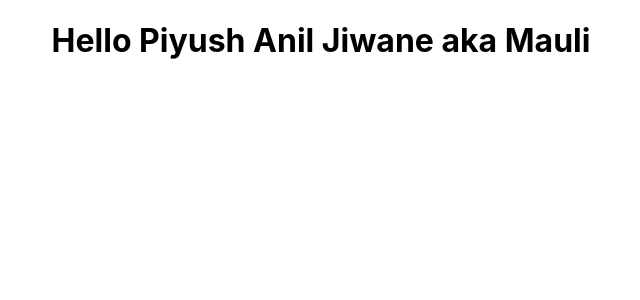
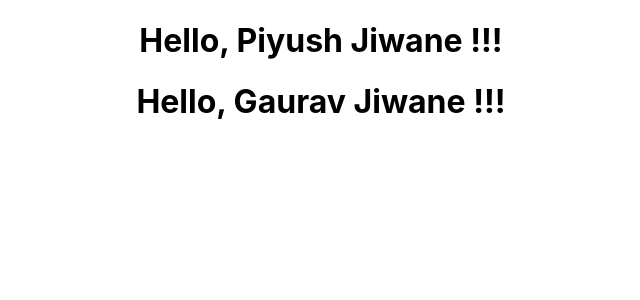
Before and after one commit to PiyushJiwane/ReactJS, a React (Create React App) app in the folder hello-world/: page / in a window 1280 px wide. Shown: the top 300 px of the page, without its empty margins (319-959 px from the left). Built offline with nearby package versions, Linux system fonts and the light colour scheme.

Commit message:
props in ReactJS

```diff
--- a/hello-world/src/App.js
+++ b/hello-world/src/App.js
@@ -1,15 +1,25 @@
 import './App.css';
 import Greet from './Components/Greet';
-import Welcome from './Components/Welcome'
+import Welcome from './Components/Welcome';
+import PropsExample from './Components/PropsEx';
 
 function App() {
+  // props in ReactJS
+  // ====================
+  return (
+      <div className="App">
+        <PropsExample name="Piyush Jiwane"/>
+        <PropsExample name="Gaurav Jiwane"/>
+      </div>
+    );
+
   // class component in ReactJS
   // ===============================
-  return (
-    <div className="App">
-      <Welcome/>
-    </div>
-  );
+  // return (
+  //   <div className="App">
+  //     <Welcome/>
+  //   </div>
+  // );
 
   // functional components in ReactJs
   // ===================================
```
